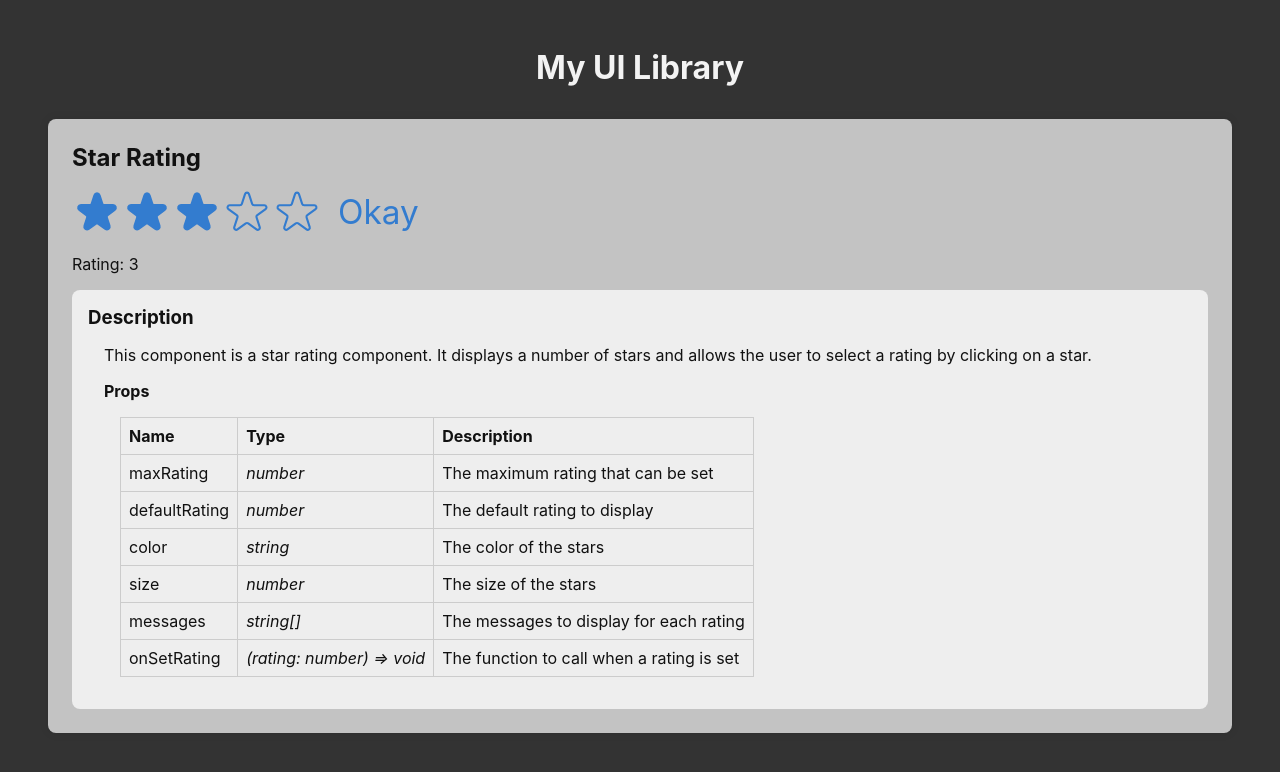
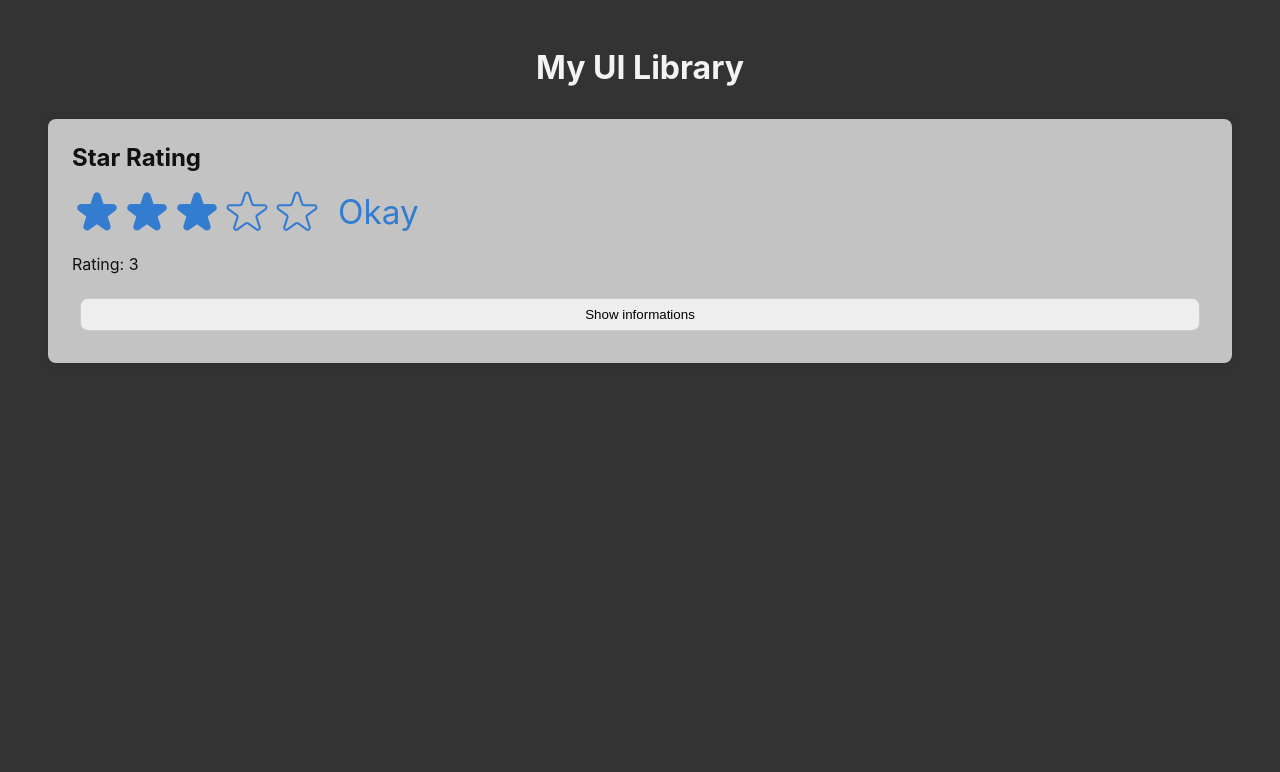
Before and after one commit to BenjaminChoron/my-ui, a React (Create React App) app: page / in a window 1280 px wide. Shown: the top 772 px of the page. Built offline with nearby package versions, Linux system fonts and the light colour scheme.

Commit message:
feat(Description): add example + conditional display

```diff
--- a/src/App.tsx
+++ b/src/App.tsx
@@ -2,6 +2,8 @@ import React from "react";
 import StarRating from "./components/StarRating/StarRating";
 import Box from "./components/Layout/Box/Box";
 import Description from "./components/Layout/Description/Description";
+
+import StartRating from "./assets/examples/StarRating.png";
 
 function App() {
   // StarRating component
@@ -56,6 +58,7 @@ function App() {
         <Description
           description={starRatingDescription}
           propsList={starRatingPropsList}
+          example={StartRating}
         />
       </Box>
     </div>
--- a/src/components/Layout/Description/Description.module.css
+++ b/src/components/Layout/Description/Description.module.css
@@ -1,4 +1,23 @@
+.button {
+  padding: 0.5rem 1rem;
+  margin: 0.5rem;
+  border: 1px solid #ccc;
+  border-radius: 0.5rem;
+  background-color: #eee;
+  cursor: pointer;
+  transition: all 0.2s ease-in-out;
+}
+
+.button:hover,
+.button:focus {
+  outline: none;
+  background-color: var(--color-accent);
+  color: #fff;
+}
+
 .description {
+  display: flex;
+  flex-direction: column;
   padding: 1rem;
   background-color: #eee;
   border-radius: 0.5rem;
@@ -16,6 +35,11 @@
 .description__subtitle {
   margin-bottom: 1rem;
   margin-left: 1rem;
+}
+
+.description__example {
+  margin: auto;
+  max-width: 700px;
 }
 
 table {
--- a/src/components/Layout/Description/Description.tsx
+++ b/src/components/Layout/Description/Description.tsx
@@ -6,12 +6,31 @@ import { Prop } from "../../../Types";
 export default function Description({
   description,
   propsList,
+  example,
 }: {
   description: string;
   propsList: Prop[];
+  example: string;
 }) {
+  const [showDescription, setShowDescription] = React.useState(false);
+
+  const handleShowDescription = () => {
+    setShowDescription(!showDescription);
+  };
+
   return (
-    <div className={styles.description}>
+    <>
+      <button
+        type="button"
+        className={styles.button}
+        onClick={handleShowDescription}
+      >
+        {showDescription ? "Hide" : "Show"} informations
+      </button>
+      <div
+        className={styles.description}
+        style={showDescription ? { display: "flex" } : { display: "none" }}
+      >
         <h3 className={styles.description__title}>Description</h3>
         <p className={styles.description__text}>{description}</p>
         <h4 className={styles.description__subtitle}>Props</h4>
@@ -28,11 +47,20 @@ export default function Description({
               <tr key={prop.name}>
                 <td className={styles.table__name}>{prop.name}</td>
                 <td className={styles.table__type}>{prop.type}</td>
-              <td className={styles.table__description}>{prop.description}</td>
+                <td className={styles.table__description}>
+                  {prop.description}
+                </td>
               </tr>
             ))}
           </tbody>
         </table>
+        <h4 className={styles.description__subtitle}>Usage</h4>
+        <img
+          className={styles.description__example}
+          src={example}
+          alt="usage exemple"
+        />
       </div>
+    </>
   );
 }
--- a/src/index.css
+++ b/src/index.css
@@ -1,3 +1,7 @@
+:root {
+  --color-accent: #337ccf;
+}
+
 * {
   margin: 0;
   padding: 0;
```
Also changed, not shown: src/assets/examples/StarRating.png (added). Lines whose indentation alone changed are shown as unchanged.
